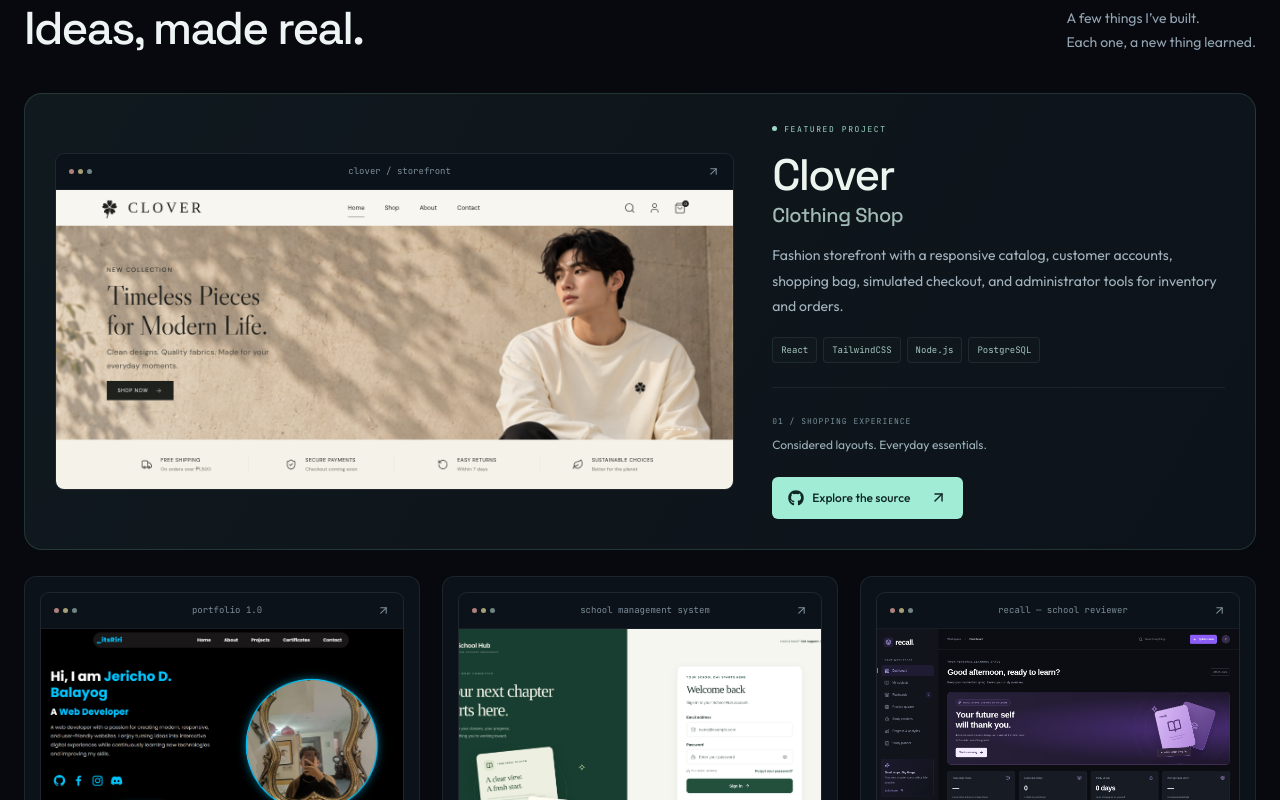
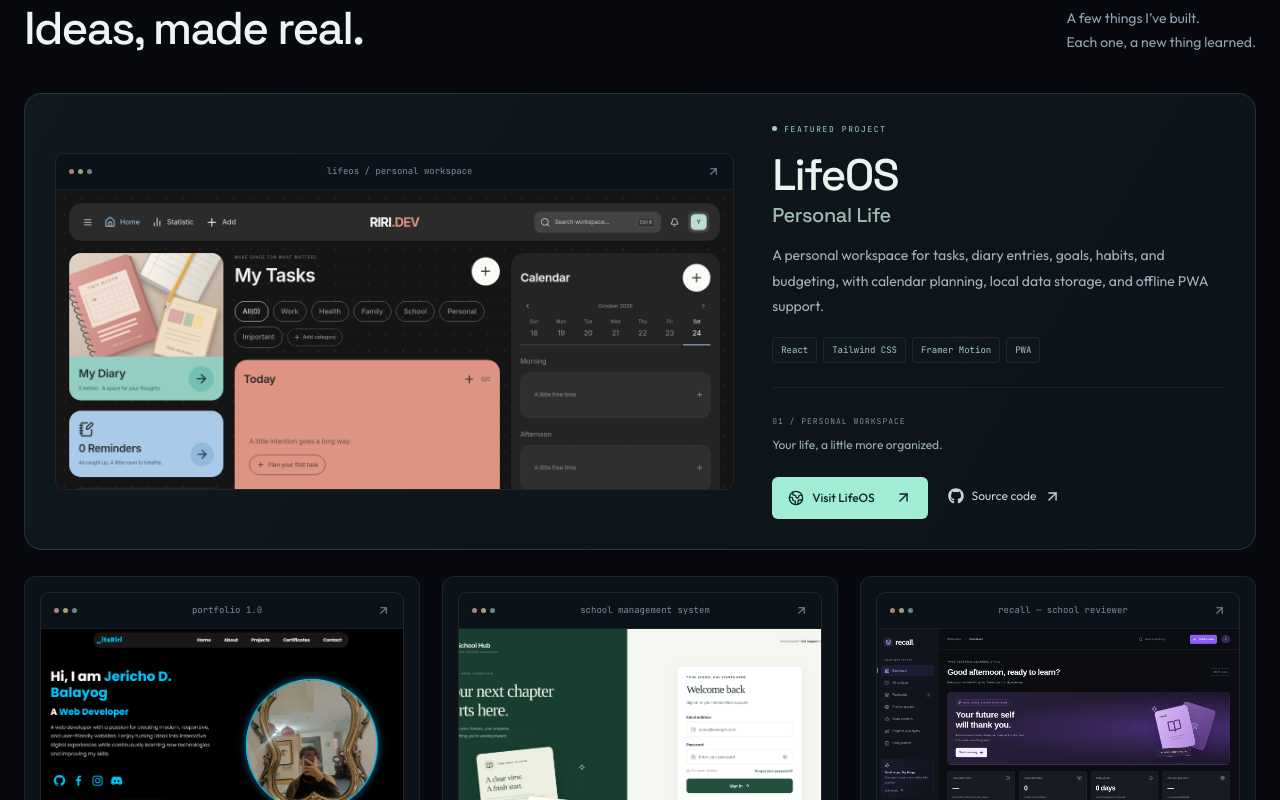
Before and after one commit to JerichoooB/PORTFOLIO, a React (Vite) app: page / in a window 1280 px wide. Shown: the part 2180-2980 px from the top of the page. Built offline with nearby package versions, Linux system fonts and the light colour scheme.

Commit message:
Feature LifeOS and move Clover into the project grid

```diff
--- a/src/components/ProjectsSection.jsx
+++ b/src/components/ProjectsSection.jsx
@@ -6,19 +6,19 @@
 import "../styles/ProjectsSection.css";
 
 function ProjectImage({ project }) {
-  return <div className="project-browser"><div className="project-browser-bar"><span aria-hidden="true"><i /><i /><i /></span><span>{project.title === 'Clover Clothing Shop' ? 'clover / storefront' : project.title.toLowerCase()}</span><ArrowUpRight size={13} /></div><div className="project-image"><img src={project.image} alt={`${project.title} website preview`} loading="lazy" /></div></div>;
+  return <div className="project-browser"><div className="project-browser-bar"><span aria-hidden="true"><i /><i /><i /></span><span>{project.title === 'LifeOS — Personal Life' ? 'lifeos / personal workspace' : project.title === 'Clover Clothing Shop' ? 'clover / storefront' : project.title.toLowerCase()}</span><ArrowUpRight size={13} /></div><div className="project-image"><img src={project.image} alt={`${project.title} website preview`} loading="lazy" /></div></div>;
 }
 
 export const ProjectsSection = ({ projectsRef, projects }) => {
   const [selectedProject, setSelectedProject] = useState(null);
-  const featured = projects.find(project => project.title === 'Clover Clothing Shop');
+  const featured = projects.find(project => project.title === 'LifeOS — Personal Life');
   const others = projects.filter(project => project !== featured);
   return (
     <section ref={projectsRef} id="projects" className="projects-container" aria-labelledby="projects-heading">
       <div className="section-heading"><div><p className="section-kicker">02 / SELECTED WORK</p><h2 id="projects-heading">Ideas, made real.</h2></div><p>A few things I’ve built.<br />Each one, a new thing learned.</p></div>
       {featured && <article className="featured-project">
         <ProjectImage project={featured} />
-        <div className="featured-project-copy"><p className="project-overline"><span /> FEATURED PROJECT</p><h3>Clover<span>Clothing Shop</span></h3><p>{featured.desc}</p><div className="project-tags">{featured.tags.map(tag => <span key={tag}>{tag}</span>)}</div><div className="featured-details"><span>01 / SHOPPING EXPERIENCE</span><p>Considered layouts. Everyday essentials.</p></div><a className="project-source featured-source" href={featured.github} target="_blank" rel="noopener noreferrer"><FaGithub size={16} /> Explore the source <ArrowUpRight size={17} /></a></div>
+        <div className="featured-project-copy"><p className="project-overline"><span /> FEATURED PROJECT</p><h3>LifeOS<span>Personal Life</span></h3><p>{featured.desc}</p><div className="project-tags">{featured.tags.map(tag => <span key={tag}>{tag}</span>)}</div><div className="featured-details"><span>01 / PERSONAL WORKSPACE</span><p>Your life, a little more organized.</p></div><div className="flex flex-wrap items-center gap-x-5"><a className="project-source featured-source" href={featured.live} target="_blank" rel="noopener noreferrer"><Globe2 size={16} /> Visit LifeOS <ArrowUpRight size={17} /></a><a className="project-source mt-5" href={featured.github} target="_blank" rel="noopener noreferrer"><FaGithub size={16} /> Source code <ArrowUpRight size={17} /></a></div></div>
       </article>}
       <div className="projects-grid">{others.map((project, index) => <motion.article className="project-card" key={project.title} initial={{ opacity: 0, y: 16 }} whileInView={{ opacity: 1, y: 0 }} viewport={{ once: true, amount: 0.12 }} transition={{ duration: 0.4 }}>
         <ProjectImage project={project} />
```
